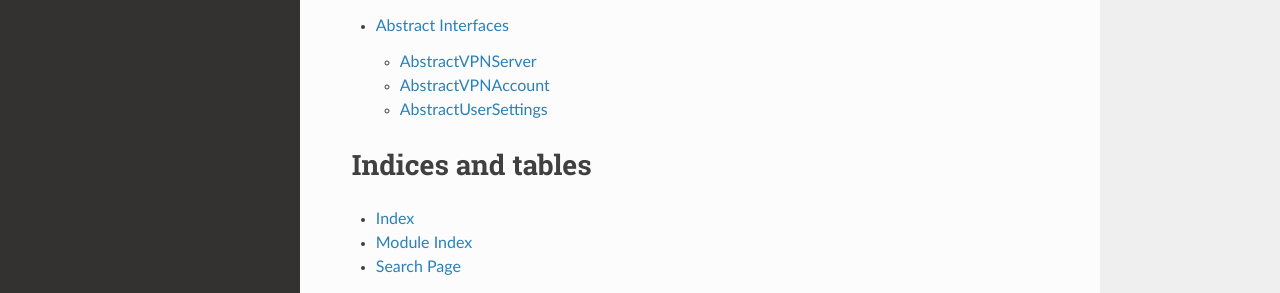
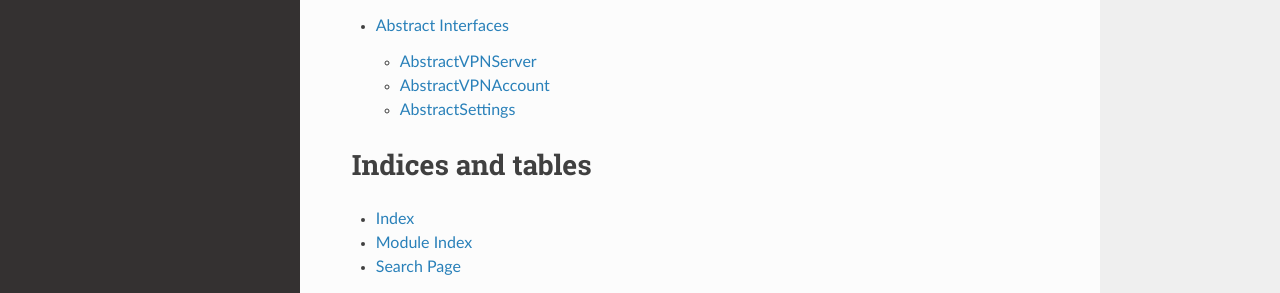
Before and after one commit to ProtonVPN/python-proton-vpn-connection, a Sphinx documentation site: the page built from docs/index.rst, in a window 1280 px wide and 963 px high. Shown: the part 495-788 px from the top of the window. Built offline with Sphinx 7.4.7 and the Read the Docs theme 2.0.0, drawn with Linux system fonts in a browser that asks for light colours.

Commit message:
Updates abstract interface for settings

```diff
--- a/docs/abstracts.rst
+++ b/docs/abstracts.rst
@@ -19,10 +19,10 @@ AbstractVPNAccount
    :private-members:
    :show-inheritance:
 
-AbstractUserSettings
+AbstractSettings
 --------------------
 
-.. autoclass:: protonvpn_connection.abstract_interfaces.AbstractUserSettings
+.. autoclass:: protonvpn_connection.abstract_interfaces.AbstractSettings
    :members:
    :undoc-members:
    :private-members:
--- a/protonvpn_connection/__init__.py
+++ b/protonvpn_connection/__init__.py
@@ -1,4 +1,4 @@
-from .abstract_interfaces import (AbstractUserSettings, AbstractVPNAccount,
+from .abstract_interfaces import (AbstractSettings, AbstractVPNAccount,
                                   AbstractVPNServer)
 
-__all__ = ["AbstractUserSettings", "AbstractVPNAccount", "AbstractVPNServer"]
+__all__ = ["AbstractSettings", "AbstractVPNAccount", "AbstractVPNServer"]
```
Also changed, not shown: 1 other file.
